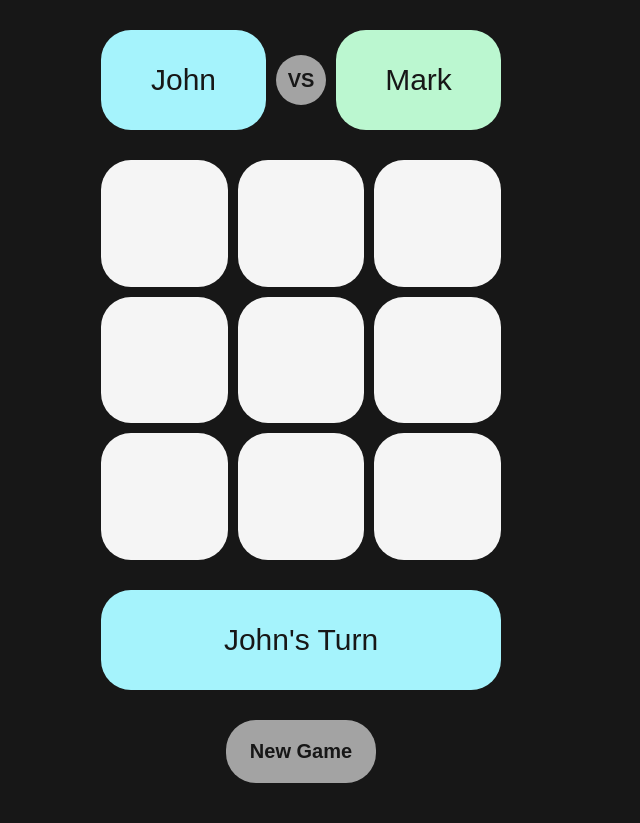
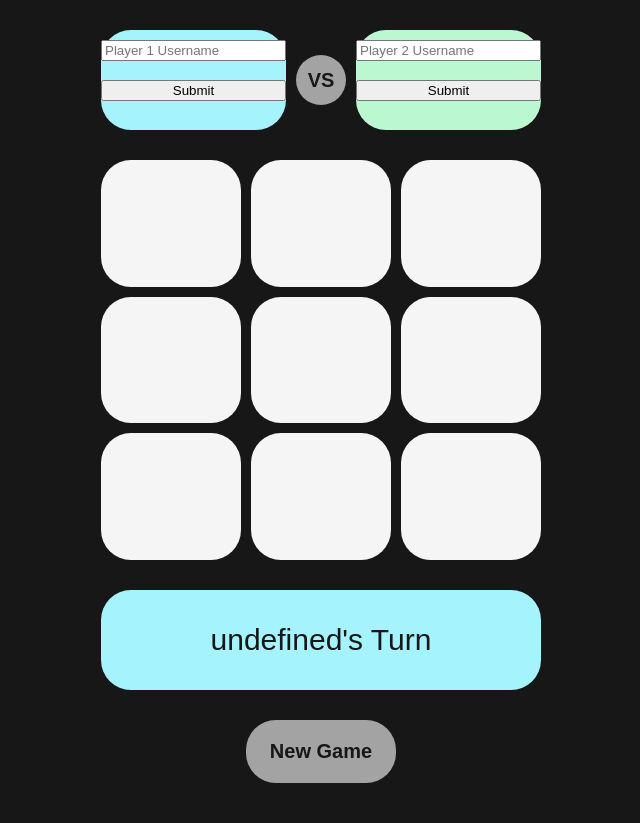
Before and after one commit to DinoCzar/tic-tac-toe, a plain HTML site: page index.html in a window 1280 px wide. Shown: the whole page, without its empty margins (339-979 px from the left). Drawn offline with Linux system fonts and the light colour scheme.

Commit message:
Add username input form and functionality

```diff
--- a/index.html
+++ b/index.html
@@ -12,10 +12,14 @@
     <div id="container">
       <div id="players">
         <div class="player" id="player-one">
+          <input type="text" id="username-p1" placeholder="Player 1 Username" />
+          <button type="submit" id="submit-p1">Submit</button>
           <div id="username-one"></div>
         </div>
         <div id="vs">VS</div>
         <div class="player" id="player-two">
+          <input type="text" id="username-p2" placeholder="Player 2 Username" />
+          <button type="submit" id="submit-p2">Submit</button>
           <div id="username-two"></div>
         </div>
       </div>
--- a/script.js
+++ b/script.js
@@ -1,4 +1,14 @@
 let boardValues = ["", "", "", "", "", "", "", "", ""];
+
+const playerOneDiv = document.querySelector("#player-one");
+const playerTwoDiv = document.querySelector("#player-two");
+const usernameP1 = document.querySelector("#username-p1");
+const usernameP2 = document.querySelector("#username-p2");
+const submitP1 = document.querySelector("#submit-p1");
+const submitP2 = document.querySelector("#submit-p2");
+const playerOne = document.querySelector("#username-one");
+const playerTwo = document.querySelector("#username-two");
+const scoreboard = document.querySelector("#scoreboard");
 
 const userOne = (name) => {
   return { name };
@@ -8,18 +18,23 @@ const userTwo = (name) => {
   return { name };
 };
 
-const usernameOne = userOne("John");
-const usernameTwo = userTwo("Mark");
+let usernameOne = "";
+let usernameTwo = "";
 
-const playerOneDiv = document.querySelector("#player-one");
-const playerTwoDiv = document.querySelector("#player-two");
-const scoreboard = document.querySelector("#scoreboard");
+submitP1.addEventListener("click", (e) => {
+  usernameOne = userOne(usernameP1.value);
+  console.log(usernameOne.name);
+});
 
-const playerOne = document.querySelector("#username-one");
-const playerTwo = document.querySelector("#username-two");
+submitP2.addEventListener("click", (e) => {
+  usernameTwo = userTwo(usernameP2.value);
+  console.log(usernameTwo.name);
+});
+
 playerOne.textContent = usernameOne.name;
 playerTwo.textContent = usernameTwo.name;
 
+const tile = document.querySelectorAll(".tile");
 const tile1 = document.querySelector("#button-1");
 const tile2 = document.querySelector("#button-2");
 const tile3 = document.querySelector("#button-3");
@@ -30,8 +45,6 @@ const tile7 = document.querySelector("#button-7");
 const tile8 = document.querySelector("#button-8");
 const tile9 = document.querySelector("#button-9");
 const scores = document.querySelector("#scores");
-
-const tile = document.querySelectorAll(".tile");
 
 const newGame = document.querySelector("#new-game-button");
 newGame.addEventListener("click", () => {
```
